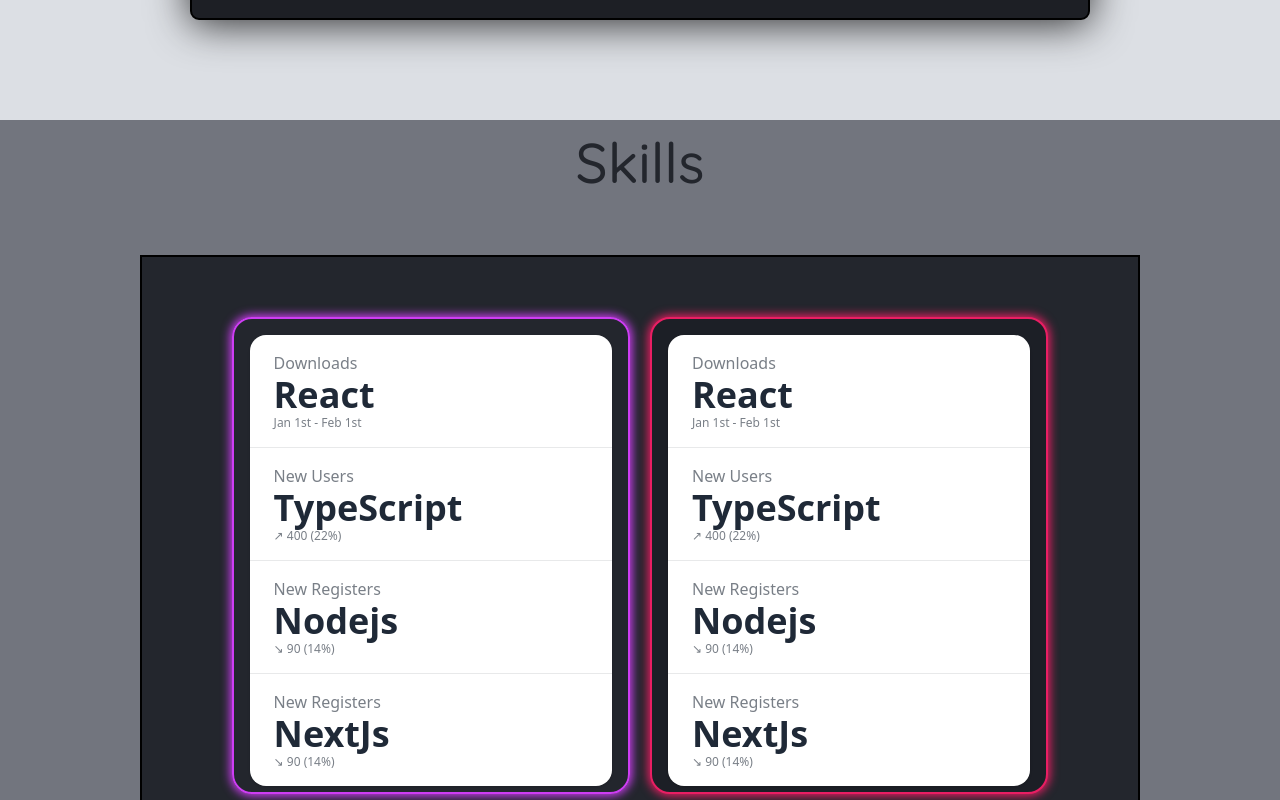
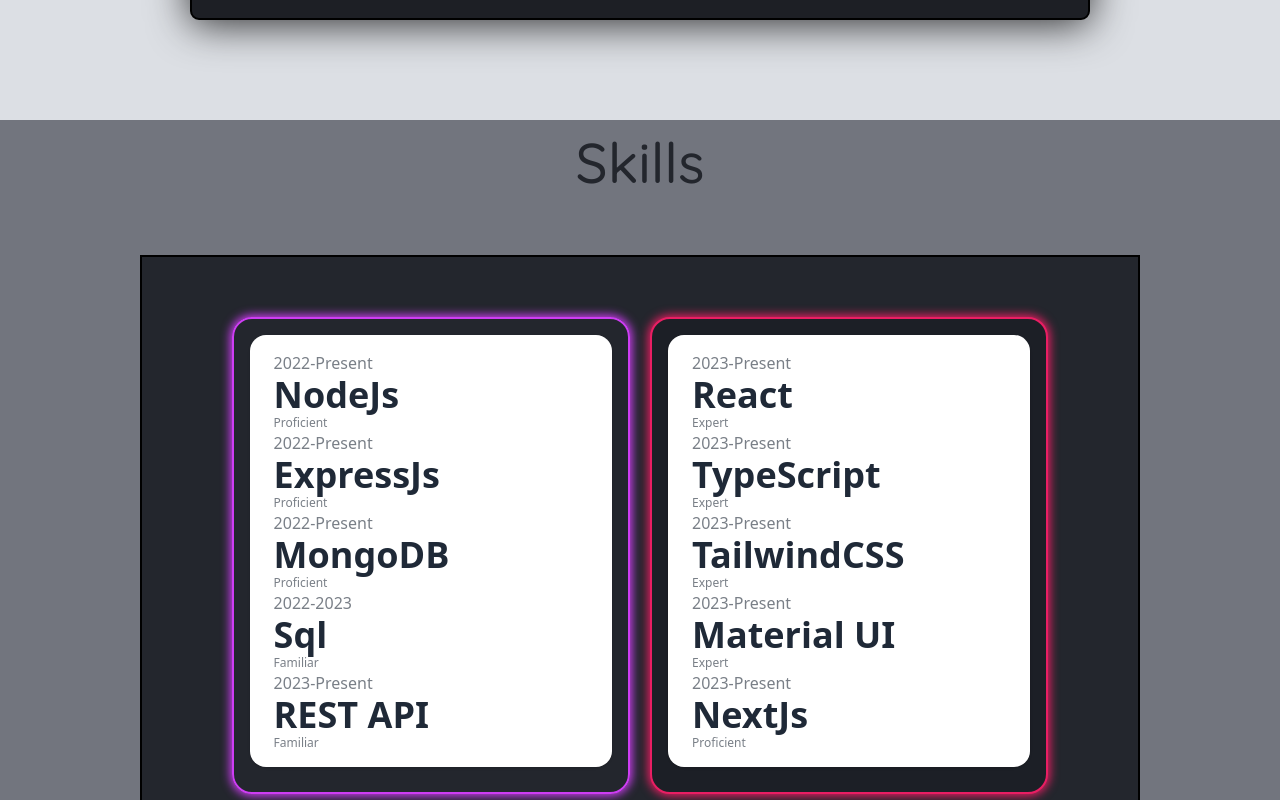
Before and after one commit to kevin-roan/kevinroan, a React (Create React App) app: page / in a window 1280 px wide. Shown: the part 1480-2280 px from the top of the page. Built offline with nearby package versions, Linux system fonts and the light colour scheme.

Commit message:
responsive skills page

```diff
--- a/src/Pages/Skills.jsx
+++ b/src/Pages/Skills.jsx
@@ -1,6 +1,99 @@
 import React from "react";
 import styled from "@emotion/styled";
-import { IconButton } from "@material-tailwind/react";
+import { Carousel } from "@material-tailwind/react";
+
+const skills = [
+  { icon: "", name: "NodeJs", title: "2022-Present", desc: "Proficient" },
+  { icon: "", name: "ExpressJs", title: "2022-Present", desc: "Proficient" },
+  { icon: "", name: "MongoDB", title: "2022-Present", desc: "Proficient" },
+  { icon: "", name: "Sql", title: "2022-2023", desc: "Familiar" },
+  { icon: "", name: "REST API", title: "2023-Present", desc: "Familiar" },
+];
+
+const uiskills = [
+  { icon: "", name: "React", title: "2023-Present", desc: "Expert" },
+  { icon: "", name: "TypeScript", title: "2023-Present", desc: "Expert" },
+  { icon: "", name: "TailwindCSS", title: "2023-Present", desc: "Expert" },
+  { icon: "", name: "Material UI", title: "2023-Present", desc: "Expert" },
+  { icon: "", name: "NextJs", title: "2023-Present", desc: "Proficient" },
+];
+
+const RightStat = () => {
+  return (
+    <div className="flex items-center w-half p-4">
+      <div className="stats stats-vertical shadow w-full ">
+        <div className="stat">
+          {uiskills.map((skill) => (
+            <>
+              <div className="stat-title">{skill.title}</div>
+              <div className="stat-value">{skill.name}</div>
+              <div className="stat-desc">{skill.desc}</div>
+            </>
+          ))}
+        </div>
+      </div>
+    </div>
+  );
+};
+
+const LeftStat = () => {
+  return (
+    <>
+      <div className="flex items-center w-half p-4 sm:block">
+        <div className="stats stats-vertical shadow w-full">
+          <div className="stat">
+            {skills.map((skill, index) => (
+              <>
+                <div className="stat-title">{skill.title}</div>
+                <div className="stat-value">{skill.name}</div>
+                <div className="stat-desc">{skill.desc}</div>
+              </>
+            ))}
+          </div>
+        </div>
+      </div>
+    </>
+  );
+};
+
+const Skills = () => {
+  return (
+    <div>
+      <HeaderStyled>Skills</HeaderStyled>
+      <Container>
+        <leftpane className="hidden sm:block">
+          <LeftStat />
+        </leftpane>
+        <rightpane className="hidden sm:block">
+          <RightStat />
+        </rightpane>
+        <div className="block sm:hidden ">
+          <Carousel
+            className="rounded-xl w-screen m-9"
+            navigation={({ setActiveIndex, activeIndex, length }) => (
+              <div className="absolute bottom-4 left-2/4 z-50 flex -translate-x-2/4 gap-2">
+                {new Array(length).fill("").map((_, i) => (
+                  <span
+                    key={i}
+                    className={`block h-1 cursor-pointer rounded-2xl transition-all content-[''] ${
+                      activeIndex === i ? "w-8 bg-white" : "w-4 bg-white/50"
+                    }`}
+                    onClick={() => setActiveIndex(i)}
+                  />
+                ))}
+              </div>
+            )}
+          >
+            <RightStat />
+            <LeftStat />
+          </Carousel>
+        </div>
+      </Container>
+    </div>
+  );
+};
+
+export default Skills;
 
 const HeaderStyled = styled.h1`
   color: #23262d;
@@ -14,29 +107,6 @@
     font-size: 6vh;
   }
 `;
-
-const skills = [
-  {
-    icon: "",
-    name: "React",
-  },
-  {
-    icon: "",
-    name: "TypeScript",
-  },
-  {
-    icon: "",
-    name: "TailwindCSS",
-  },
-  {
-    icon: "",
-    name: "NodeJS",
-  },
-  {
-    icon: "",
-    name: "React",
-  },
-];
 
 const Container = styled.div`
   display: flex;
@@ -86,66 +156,3 @@
     transform: scale(1.01);
   }
 `;
-
-const Skills = () => {
-  return (
-    <div>
-      <HeaderStyled>Skills</HeaderStyled>
-      <Container>
-        <leftpane>
-          <div className="items-center w-half p-4 hidden sm:block">
-            <IconStat />
-          </div>
-        </leftpane>
-        <rightpane>
-          <div className="flex items-center w-half p-4">
-            <IconStat />
-          </div>
-        </rightpane>
-      </Container>
-    </div>
-  );
-};
-
-export default Skills;
-
-const IconStat = () => {
-  return (
-    <div className="stats stats-vertical shadow w-full">
-      <div className="stat">
-        <div className="stat-title">Downloads</div>
-        <div className="stat-value">React</div>
-        <div className="stat-desc">Jan 1st - Feb 1st</div>
-      </div>
-
-      <div className="stat">
-        <div className="stat-title">New Users</div>
-        <div className="stat-value">TypeScript</div>
-        <div className="stat-desc">↗︎ 400 (22%)</div>
-      </div>
-
-      <div className="stat">
-        <div className="stat-title">New Registers</div>
-        <div className="stat-value">Nodejs</div>
-        <div className="stat-desc">↘︎ 90 (14%)</div>
-      </div>
-      <div className="stat">
-        <div className="stat-title">New Registers</div>
-        <div className="stat-value">NextJs</div>
-        <div className="stat-desc">↘︎ 90 (14%)</div>
-      </div>
-    </div>
-  );
-};
-
-const SingleIconState = () => {
-  return (
-    <div className="stats shadow">
-      <div className="stat">
-        <div className="stat-title">Total Page Views</div>
-        <div className="stat-value">89,400</div>
-        <div className="stat-desc">21% more than last month</div>
-      </div>
-    </div>
-  );
-};
```
